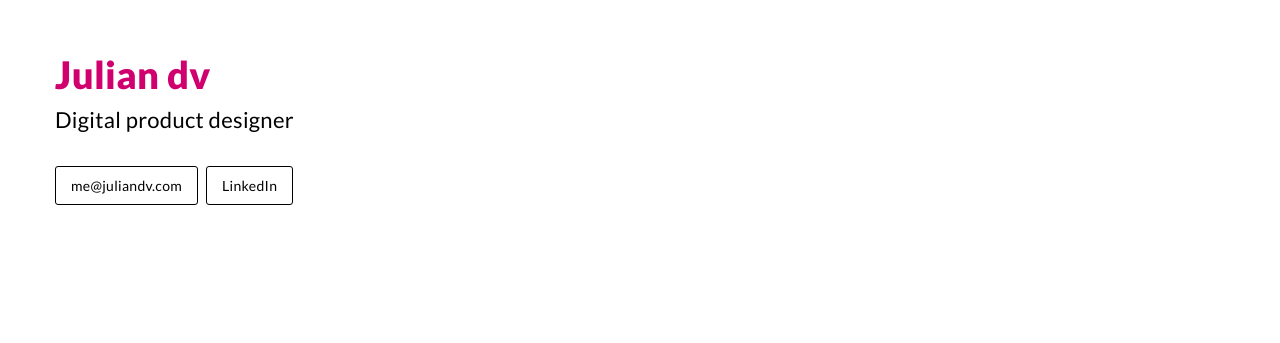
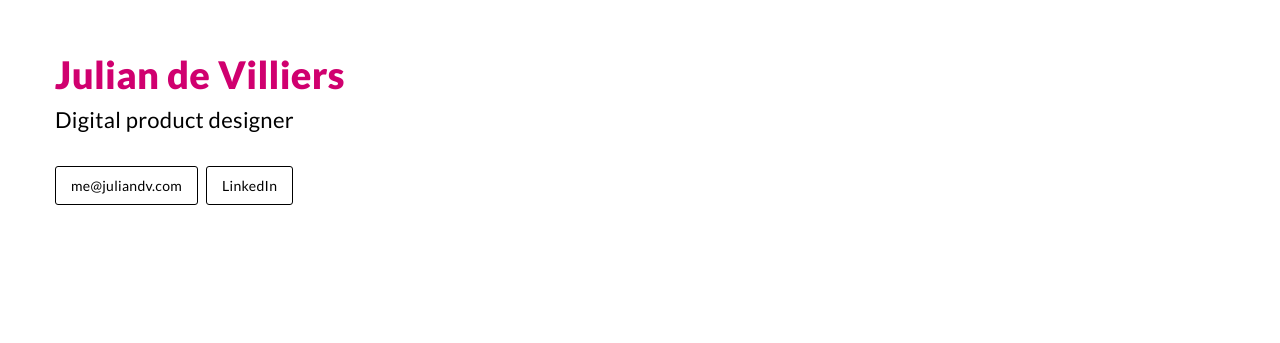
Before and after one commit to juliandv/my-website, a plain HTML site: page index.html in a window 1280 px wide. Shown: the part 115-458 px from the top of the page. Drawn offline with Linux system fonts and the light colour scheme.

Commit message:
update name copy

```diff
--- a/index.html
+++ b/index.html
@@ -12,7 +12,7 @@
         <div class="container">
             <div class="bio">
                 <div>
-                    <span class="bioTitle">Julian dv</span>
+                    <span class="bioTitle">Julian de Villiers</span>
                     <span class="bioSubtitle">Digital product designer</span>
                     <ul class="contactLinks">
                         <li><a href="mailto:me@juliandv.com">me@juliandv.com</a></li>
```
